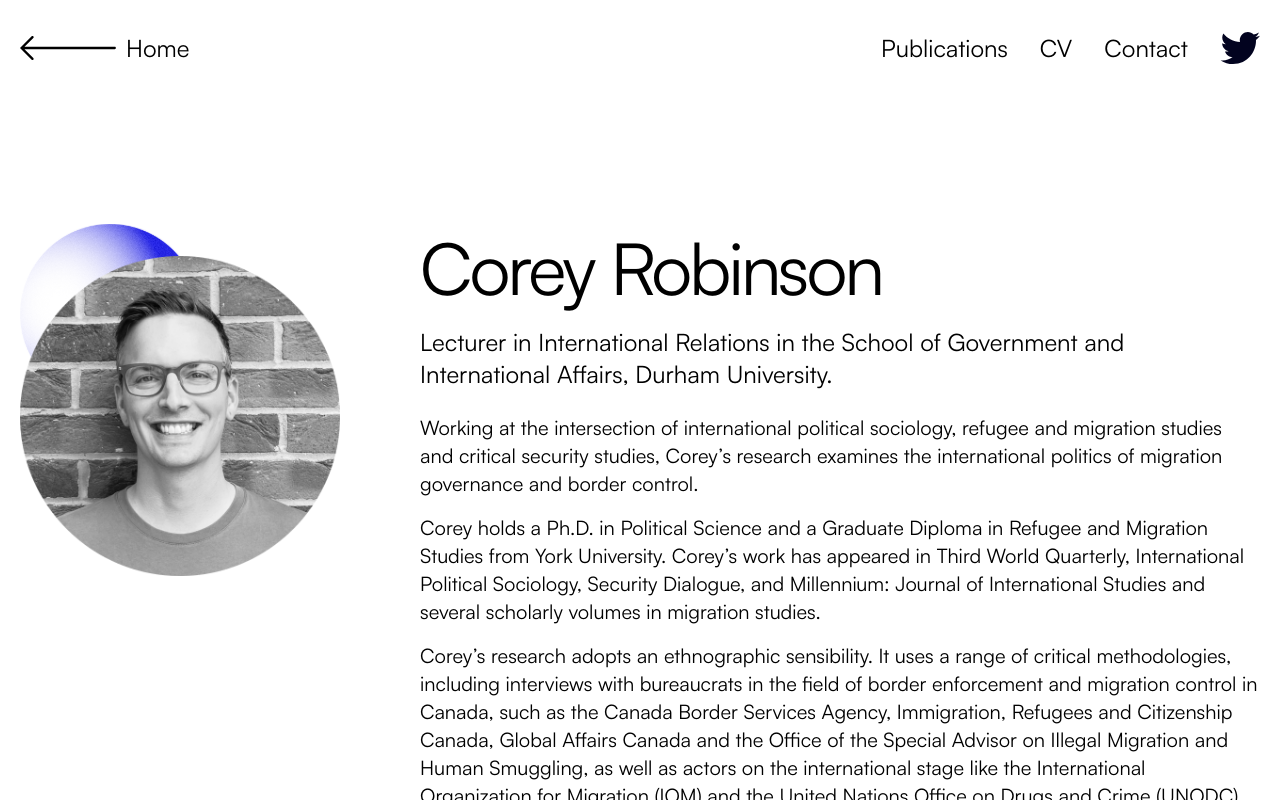
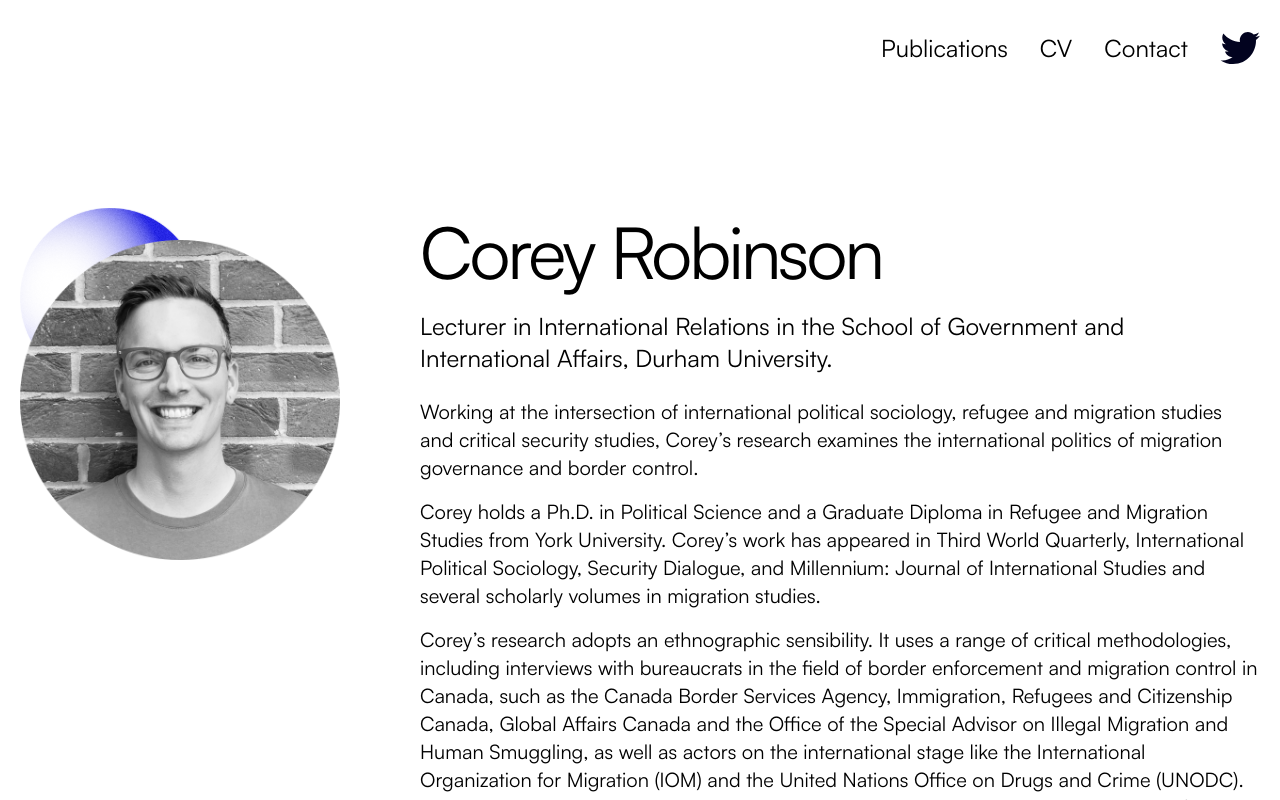
Before and after one commit to cmkshaw/coreyrobinson2022, a Next.js app: page / in a window 1280 px wide. Shown: the top 800 px of the page. Built offline with nearby package versions, Linux system fonts and the light colour scheme.

Commit message:
Nav tweaks

```diff
--- a/components/about.tsx
+++ b/components/about.tsx
@@ -1,6 +1,6 @@
 const About = () => {
     return (
-      <section className="pt-20 md:pt-40 grid sm:grid-cols-1 md:grid-cols-[400px_minmax(auto,_1fr)]">
+      <section className="pt-20 md:pt-36 grid sm:grid-cols-1 md:grid-cols-[400px_minmax(auto,_1fr)]">
         <div className="bg-tiny-sphere pt-8">
           <img width="320" src="/assets/corey-robinson-headshot.png" alt="Portrait of Dr. Corey Robinson"/>
         </div>
--- a/components/navigation.tsx
+++ b/components/navigation.tsx
@@ -1,12 +1,21 @@
 import Container from './container'
 import Link from 'next/link'
+import { useRouter } from 'next/router'
 
 const Navigation = () => {
+  const router = useRouter()
+  const isHomepage = router.route === "/";
   return (
     <nav className="pt-8">
       <Container>
         <div className="md:flex gap-3 justify-between text-2xl">
-          <Link href="/"><a className="flex"><img src="/assets/icons/icon-nav.svg" alt="Twitter icon"/>Home</a></Link>
+          { isHomepage ? <span></span> :
+          <div className="flex gap-16">
+            <Link href="/">
+              <a className="flex"><img src="/assets/icons/icon-nav.svg" alt="Arrow icon"/>Home</a>
+            </Link>
+            <span>Corey Robinson</span>
+          </div>}
           <div className="flex gap-8 justify-self-end	">
             <a href="/publications">Publications</a>
             <a href="/cv">CV</a>
```
